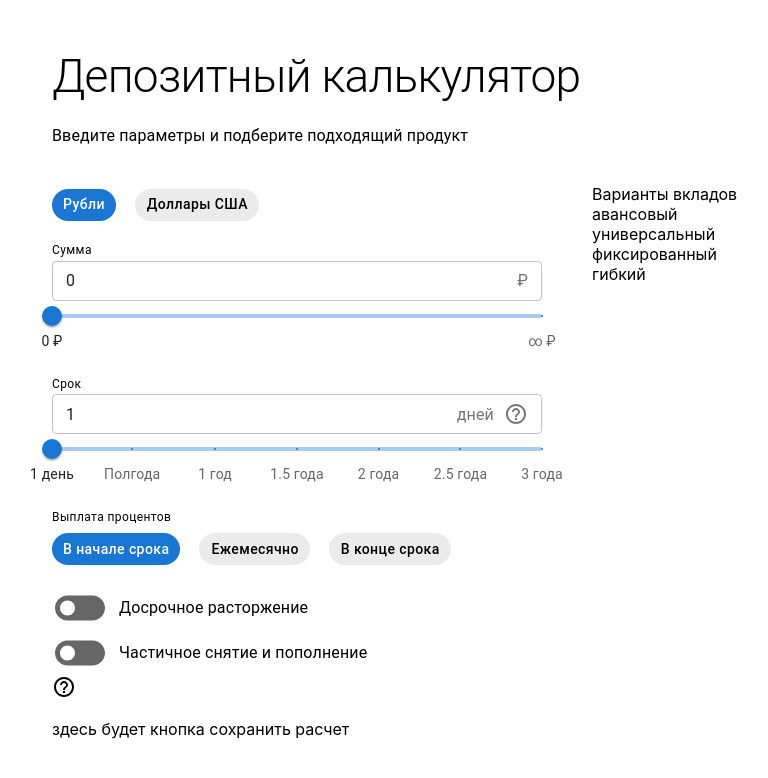
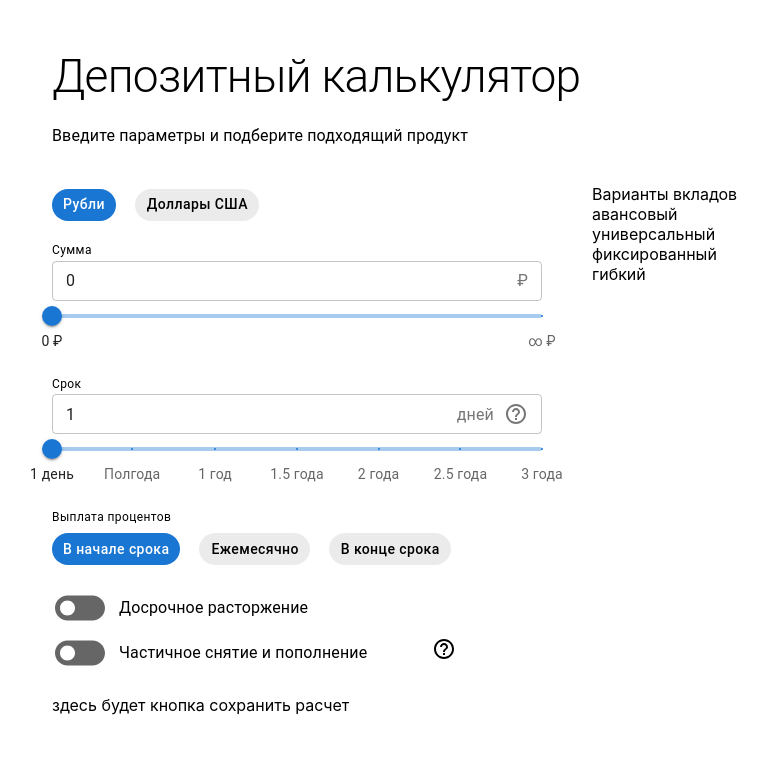
Before and after one commit to Alekzos/deposit-module, a React (Create React App) app: page / in a window 1280 px wide. Shown: the top 778 px of the page, without its empty margins (48-816 px from the left). Built offline with nearby package versions, Linux system fonts and the light colour scheme.

Commit message:
добавлено абсолютное позиционирование для знака вопроса

```diff
--- a/src/components/style.css
+++ b/src/components/style.css
@@ -53,17 +53,13 @@
 
 }
 
-.MuiFormGroup-root .MuiSvgIcon-root{
-    float: left;
-    position: relative;
-    display: block;
-    flex:none;
+.MuiFormGroup-root .MuiSvgIcon-root[data-testid="HelpOutlineIcon"]{
+    position: absolute;
+    left: 480px;
+    margin-top: 52px;
 }
 
 
 .MuiFormControlLabel-root {
     height: 45px;
-
-    /*  для теста чтобы знак вопроса поместился */
-    width: 500px;
 }
```
